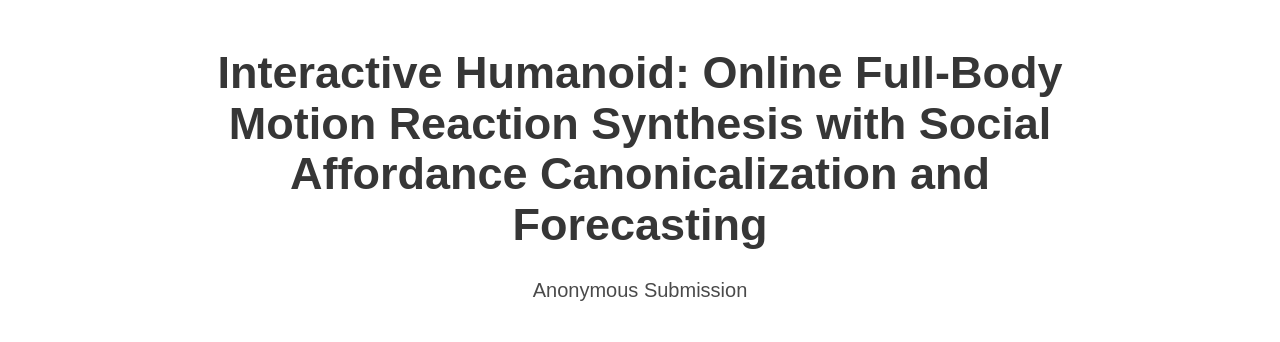
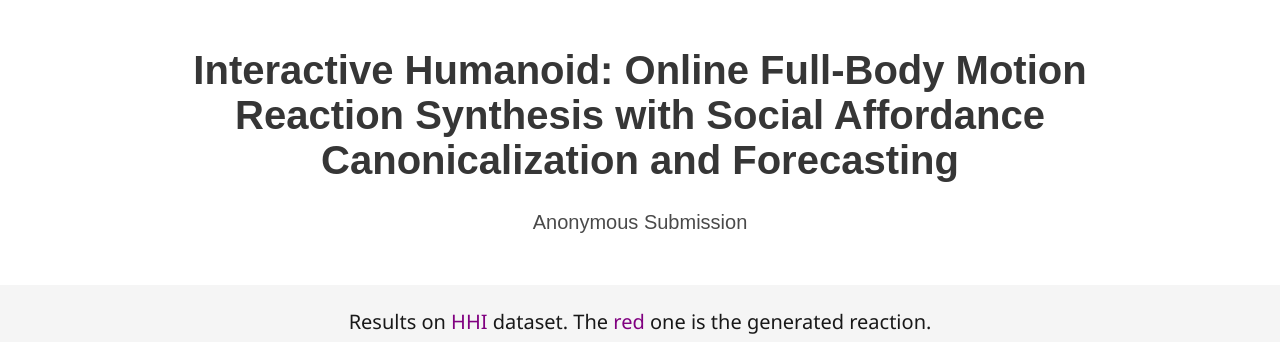
Before and after one commit to AnonymousResearcher77/AnonymousResearcher77.github.io, a plain HTML site: page index.html in a window 1280 px wide. Shown: the top 342 px of the page. Drawn offline with nearby package versions, Linux system fonts and the light colour scheme; some icons are missing; a web font is replaced by a local one.

Commit message:
Update index.html

```diff
--- a/index.html
+++ b/index.html
@@ -49,7 +49,7 @@
     <div class="container is-max-desktop">
       <div class="columns is-centered">
         <div class="column has-text-centered">
-          <h1 class="title is-1 publication-title" style="font-size:45px">Interactive Humanoid: Online Full-Body Motion Reaction Synthesis with Social Affordance Canonicalization and Forecasting</h1>
+          <h1 class="title is-1 publication-title" style="font-size:40px">Interactive Humanoid: Online Full-Body Motion Reaction Synthesis with Social Affordance Canonicalization and Forecasting</h1>
           <!-- <div class="is-size-5 publication-authors">
             <span class="author-block">
               <a href=""></a>,</span> -->
```
